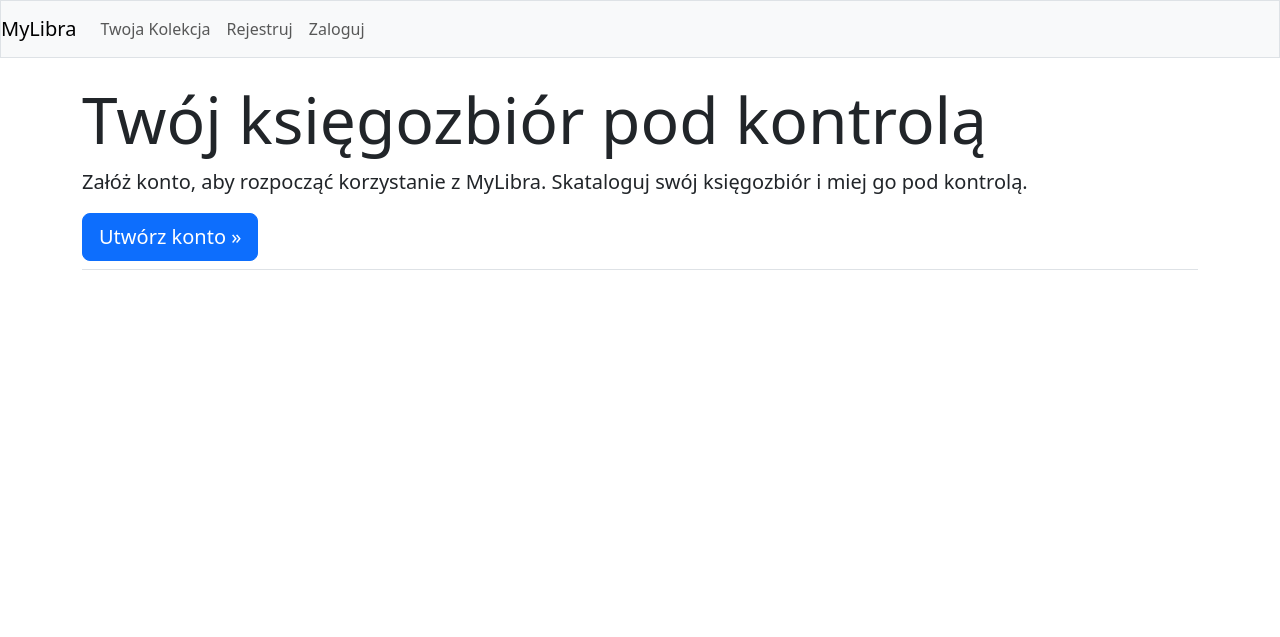
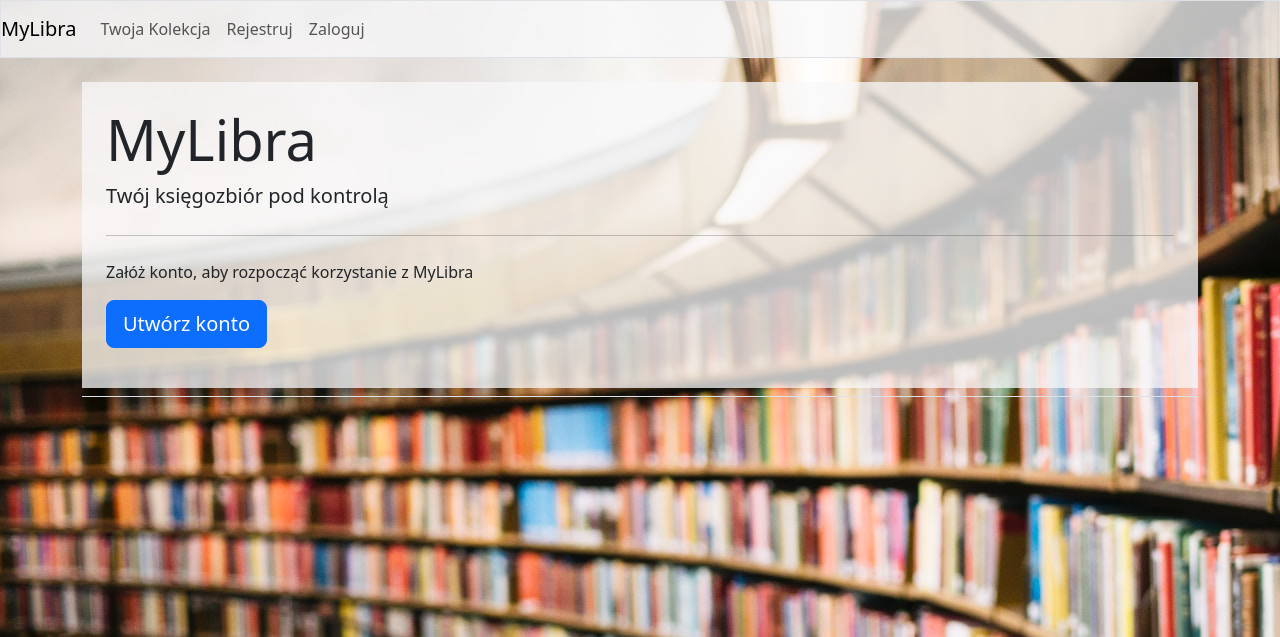
Before and after one commit to GLamotBach/mylibra, a Django app: template templates/personal_collection/index.html in a window 1280 px wide. Shown: the top 637 px of the page. Run offline with Django 3.2, Linux system fonts and the light colour scheme; the template is opened without the code that fills it, so the values that code supplies are empty; some libraries are stand-ins or nearby versions.

Commit message:
Welcome page upgrade

```diff
--- a/templates/personal_collection/index.html
+++ b/templates/personal_collection/index.html
@@ -7,14 +7,25 @@
 <body>
 {% extends "personal_collection/base.html" %}
 
+{% load static %}
 {% block page_header %}
-  <div class="jumbotron">
-    <h1 class="display-3">Twój księgozbiór pod kontrolą</h1>
+  <style>
+    body {
+      background-image: url("{% static 'personal_collection/images/welcome_medium.jpg' %}") ;
+    }
+    .bg-light {
+      --bs-bg-opacity: 0.75;
+    }
 
-    <p class="lead">Załóż konto, aby rozpocząć korzystanie z MyLibra.
-    Skataloguj swój księgozbiór i miej go pod kontrolą.</p>
-
-    <a class="btn btn-lg btn-primary" href="{% url 'users:register' %}" role="button">Utwórz konto &raquo;</a>
+  </style>
+  <div class="jumbotron p-4 bg-light">
+    <h1 class="display-4">MyLibra</h1>
+    <p class="lead">Twój księgozbiór pod kontrolą</p>
+    <hr class="my-4">
+    <p>Załóż konto, aby rozpocząć korzystanie z MyLibra</p>
+    <p class="lead">
+      <a class="btn btn-primary btn-lg" href="{% url 'users:register' %}" role="button">Utwórz konto</a>
+    </p>
   </div>
 
 {% endblock page_header %}
```
Also changed, not shown: static/personal_collection/images/welcome_medium.jpg (added).
